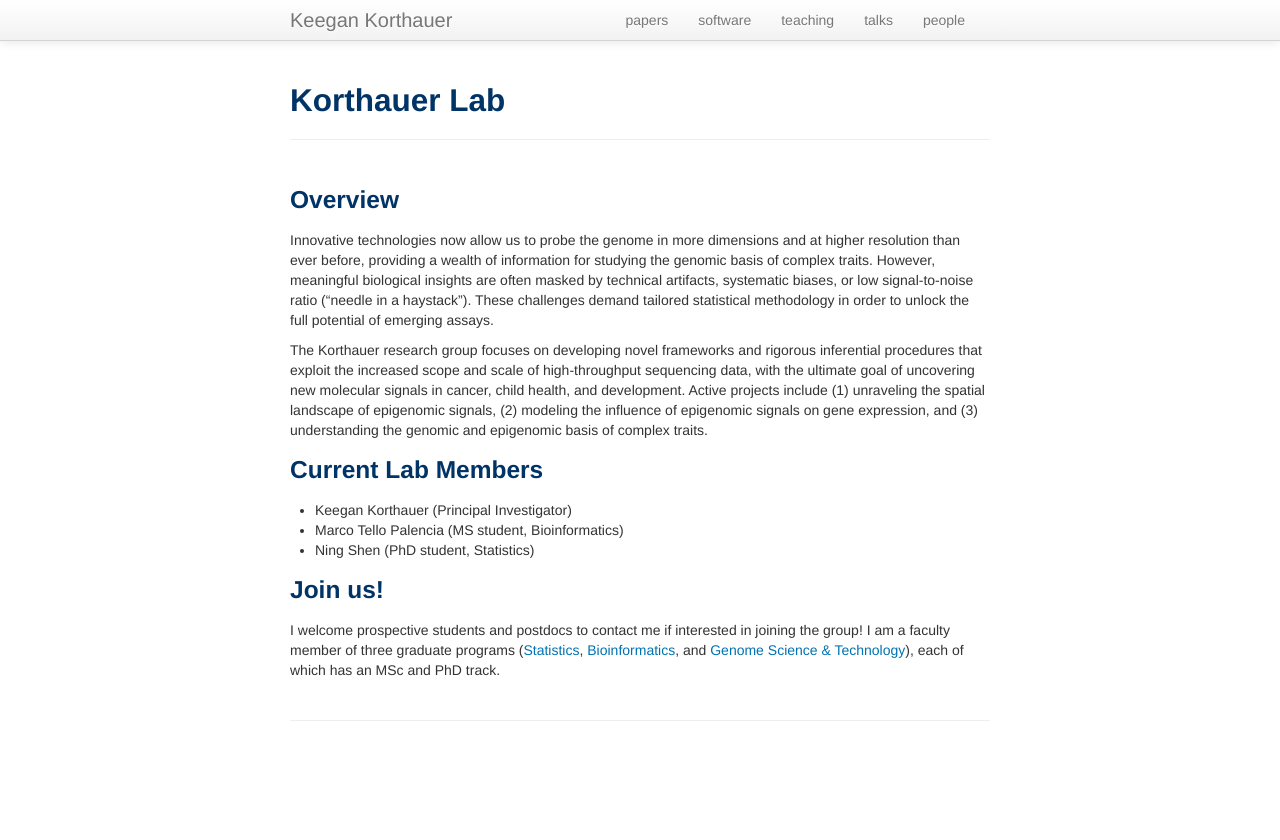
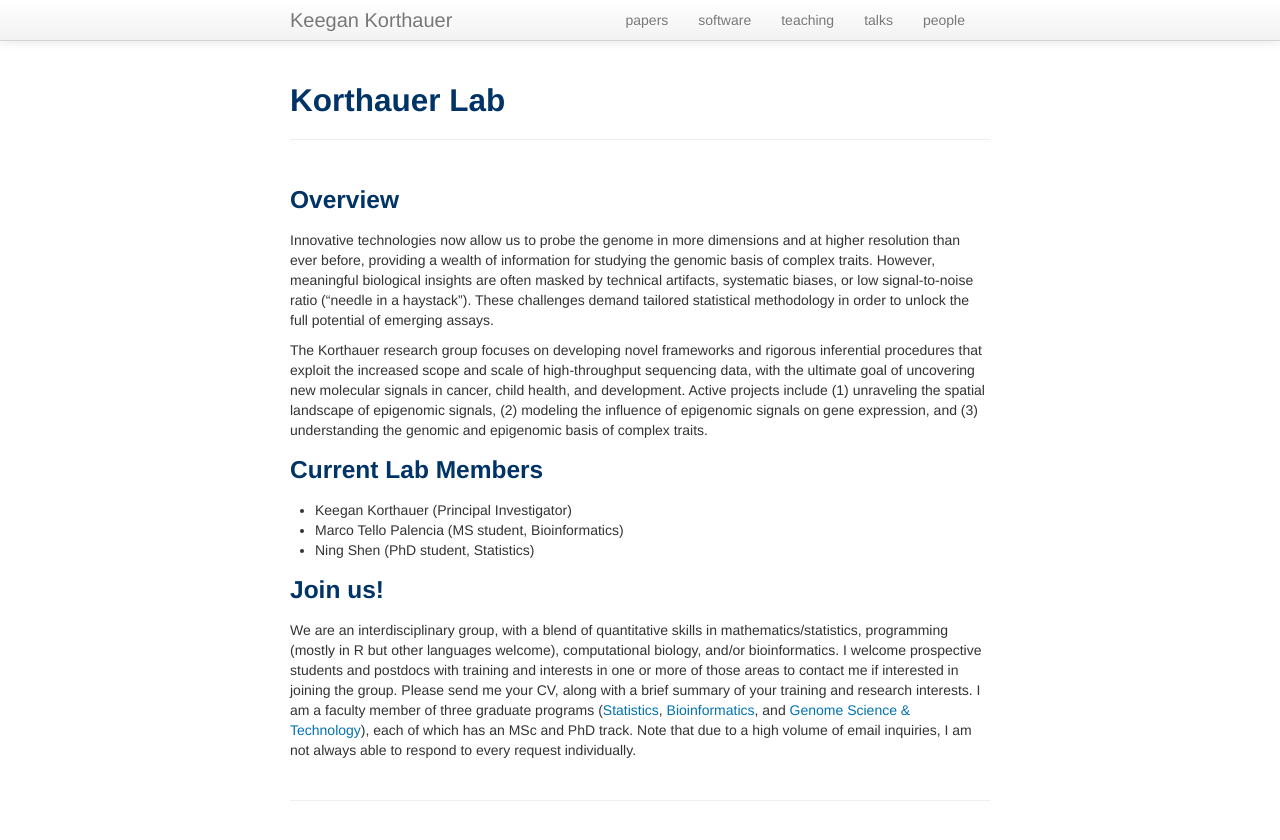
Before and after one commit to kdkorthauer/kdkorthauer.github.io, a Jekyll site: the page built from pages/group.md, in a window 1280 px wide. Shown: the top 840 px of the page. Built offline with Jekyll 4.4.1, drawn with Linux system fonts in a browser that asks for light colours.

Commit message:
add detail to join us section

```diff
--- a/pages/group.md
+++ b/pages/group.md
@@ -28,4 +28,4 @@ The Korthauer research group focuses on developing novel frameworks and rigorous
 
 ### Join us!
 
-I welcome prospective students and postdocs to contact me if interested in joining the group! I am a faculty member of three graduate programs ([Statistics](https://www.stat.ubc.ca/graduate), [Bioinformatics](http://www.bioinformatics.ubc.ca/apply/), and [Genome Science & Technology](https://www.gsat.ubc.ca/admission/)), each of which has an MSc and PhD track.
+We are an interdisciplinary group, with a blend of quantitative skills in mathematics/statistics, programming (mostly in R but other languages welcome), computational biology, and/or bioinformatics. I welcome prospective students and postdocs with training and interests in one or more of those areas to contact me if interested in joining the group. Please send me your CV, along with a brief summary of your training and research interests. I am a faculty member of three graduate programs ([Statistics](https://www.stat.ubc.ca/graduate), [Bioinformatics](http://www.bioinformatics.ubc.ca/apply/), and [Genome Science & Technology](https://www.gsat.ubc.ca/admission/)), each of which has an MSc and PhD track. Note that due to a high volume of email inquiries, I am not always able to respond to every request individually.
```
Also changed, not shown: pages/teaching.md (line endings or trailing spaces).
